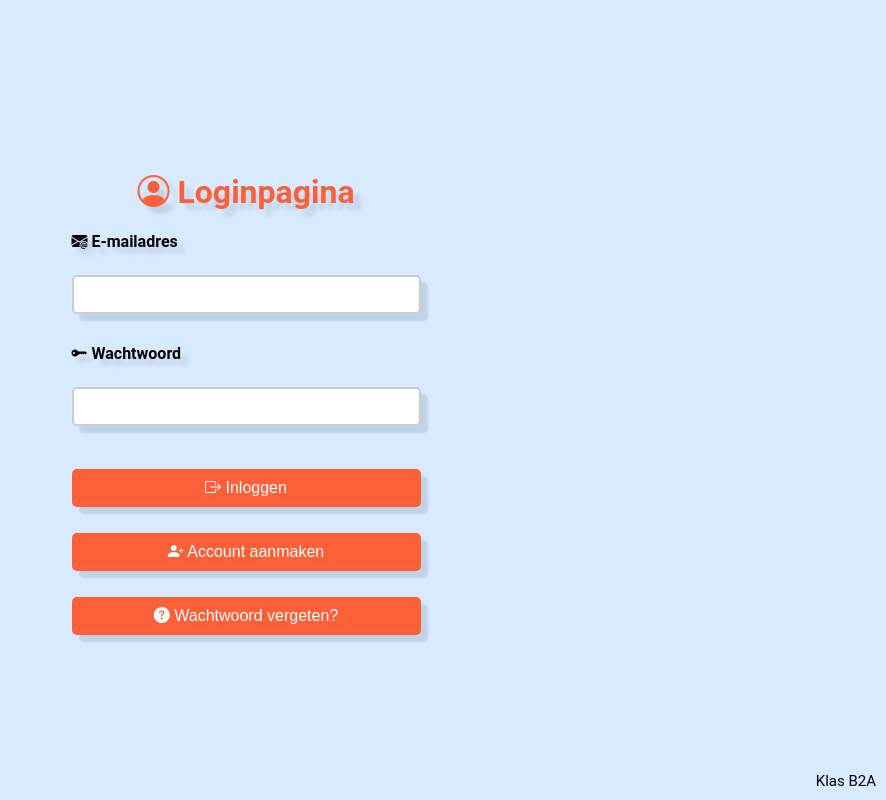
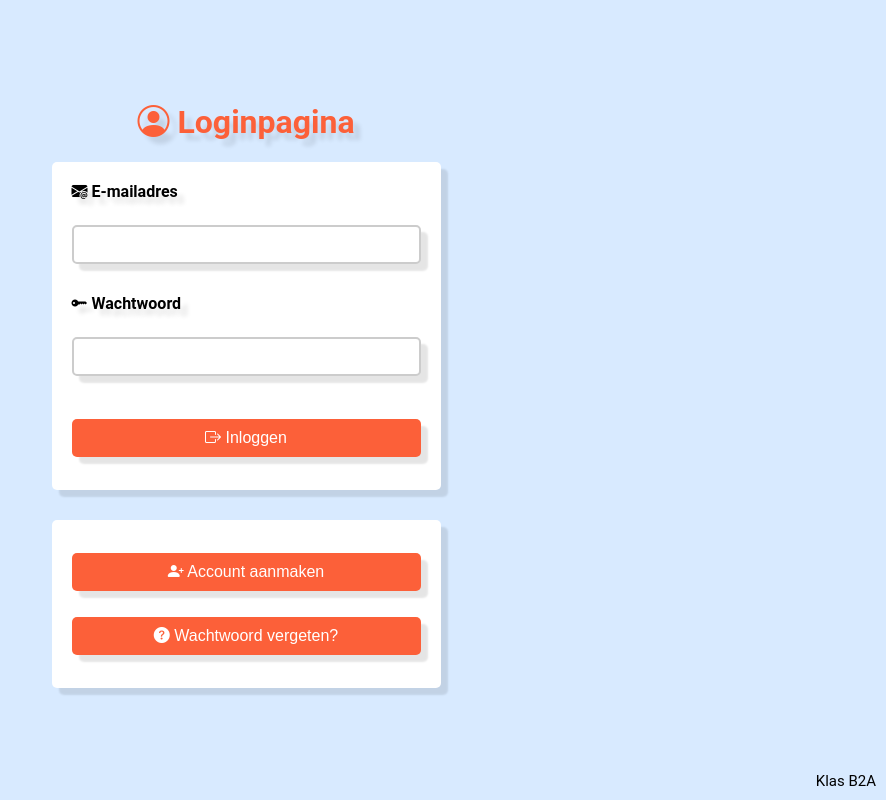
Before and after one commit to ZuydUniversity/B2C6_B2A_Frontend, a React (Vite) app: page / in a window 1280 px wide. Shown: the whole page, without its empty margins (394-1280 px from the left). Built offline with nearby package versions, Linux system fonts and the light colour scheme.

Commit message:
Login ook gefixt

```diff
--- a/src/Login/App.css
+++ b/src/Login/App.css
@@ -84,6 +84,15 @@
         width:auto;
     }
 
+    .login_style{
+        background-color: white;
+        padding: 20px 20px 20px 20px;
+        border-radius: 5px;
+        box-shadow: 7px 7px 2px 0px rgba(0,0,0,0.1);
+        height:auto;
+        margin-bottom: 30px;
+    }
+
     .register_style{
         background-color: white;
         padding: 0px 20px 20px 20px;
--- a/src/Login/App.jsx
+++ b/src/Login/App.jsx
@@ -7,7 +7,7 @@ const App = ({ message }) => {
         <div>
             <h1 className="centered-title"><i className="bi bi-person-circle"></i> Loginpagina</h1>
 
-            <div className="formdiv">
+            <div className="login_style">
                 <form action="/" method="POST">
                     <label htmlFor="email"><i className="bi bi-envelope-at-fill"></i> E-mailadres</label><br />
                     <input type="email" id="email" name="email" className='login_input'/><br />
@@ -17,8 +17,8 @@ const App = ({ message }) => {
                 </form>
             </div>
 
-            <div className="formdiv">
-                <form action="/create" method="GET">
+            <div className="login_style">
+                <form action="/register" method="GET">
                     <button type="submit" className='login_button'><i className="bi bi-person-plus-fill"></i> Account aanmaken</button>
                 </form>
                 <form action="/forgot-password" method="GET">
```
